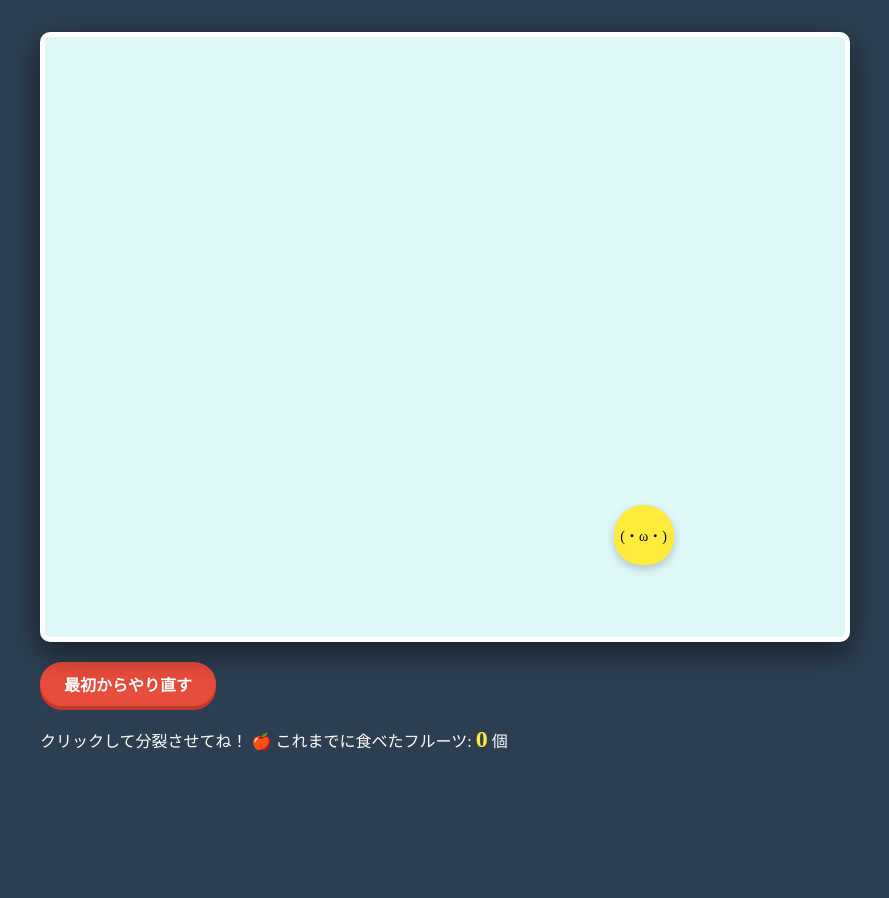
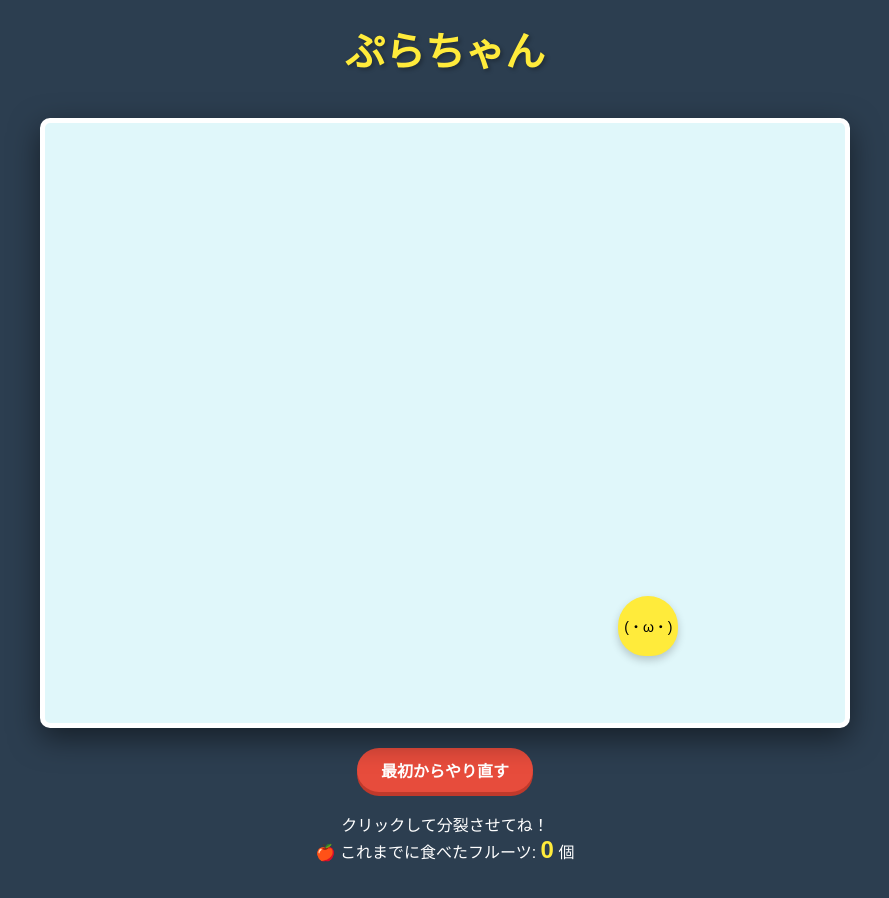
Before and after one commit to canopus222/para-app, a React (Vite) app: page / in a window 1280 px wide. Shown: the top 898 px of the page, without its empty margins (195-1084 px from the left). Before the commit the page ends 800 px from the top, so only its background shows below. Built offline with nearby package versions, Linux system fonts and the light colour scheme.

Commit message:
feat: header and footer

```diff
--- a/src/App.css
+++ b/src/App.css
@@ -2,15 +2,49 @@
 body {
   margin: 0;
   display: flex;
+  flex-direction: column;
   justify-content: center; /* 左右中央に箱を置く */
   align-items: center;    /* 上下中央に箱を置く */
-  height: 100vh;
+  min-height: 100vh;
   background-color: #2c3e50; /* 外側は暗い色にして箱を目立たせる */
+  font-family: sans-serif;
+}
+
+/* ヘッダー：画面の一番上 */
+.app-header {
+  padding: 20px 0;
+  text-align: center;
+}
+
+.app-header h1 {
+  margin: 0;
+  font-size: 2.5rem;
+  color: #ffeb3b; /* ぷらちゃんカラー */
+  text-shadow: 2px 2px 4px rgba(0,0,0,0.3);
+}
+
+/* メイン部分：ヘッダーとフッター以外の隙間を埋める */
+.container {
+  flex: 1; /* これを書くと、フッターを一番下に押しやってくれます */
+  display: flex;
+  flex-direction: column;
+  align-items: center;
+  justify-content: center;
+  padding: 20px;
+}
+
+/* フッター：画面の一番下 */
+.app-footer {
+  padding: 15px;
+  text-align: center;
+  font-size: 0.8rem;
+  color: rgba(255, 255, 255, 0.5); /* 目立ちすぎない薄い白 */
+  background-color: rgba(0, 0, 0, 0.2); /* ほんのり暗く */
 }
 
 /* ぱらちゃんが動く「箱」 */
 .stage {
-  width: 800px;  /* 横幅 */
+  width: 90vw; max-width: 800px;  /* 横幅 */
   height: 600px; /* 縦幅 */
   background-color: #e0f7fa; /* 箱の中は水色 */
   position: relative;
--- a/src/App.tsx
+++ b/src/App.tsx
@@ -246,7 +246,14 @@ function App() {
   };
 
   return (
-    <div className="container">
+    <div className="layout">
+      {/* ヘッダー：アプリ名を表示 */}
+      <header className="app-header">
+        <h1>ぷらちゃん</h1>
+      </header>
+
+      {/* メインコンテンツ：これまでのゲーム画面 */}
+      <main className="container">
         <div className="stage">
           {paras.map((p) => {
             const scale = Math.pow(0.85, p.stage - 1);
@@ -262,18 +269,17 @@ function App() {
                 }}
                 onClick={() => splitParachan(p.id)}
               >
-
-              {/* 【追加】もぐもぐ中のセリフ表示 */}
+                {/* もぐもぐ中のセリフ表示 */}
                 {p.isEating && (
                   <div style={{
                     position: 'absolute',
-                  top: '-30px', // ぱらちゃんの少し上に表示
+                    top: '-30px',
                     left: '50%',
                     transform: 'translateX(-50%)',
                     fontSize: '14px',
                     fontWeight: 'bold',
                     color: '#fff',
-                  backgroundColor: 'rgba(0,0,0,0.5)', // 読みやすいように背景を少し暗く
+                    backgroundColor: 'rgba(0,0,0,0.5)',
                     padding: '2px 6px',
                     borderRadius: '10px',
                     whiteSpace: 'nowrap'
@@ -293,12 +299,18 @@ function App() {
           </button>
         </div>
 
-      <p style={{ color: 'white', marginTop: '20px' }}>
-        クリックして分裂させてね！
+        <p style={{ color: 'white', marginTop: '20px', textAlign: 'center' }}>
+          クリックして分裂させてね！<br />
           🍎 これまでに食べたフルーツ: <span style={{ fontSize: '24px', color: '#ffeb3b', fontWeight: 'bold' }}>{eatCount}</span> 個
         </p>
+      </main>
+
+      {/* フッター：著作権マークを表示 */}
+      <footer className="app-footer">
+        <p>&copy; {new Date().getFullYear()} Pura-chan</p>
+      </footer>
     </div>
-  )
+  );
 }
 
 export default App
```
Lines whose indentation alone changed are shown as unchanged.
